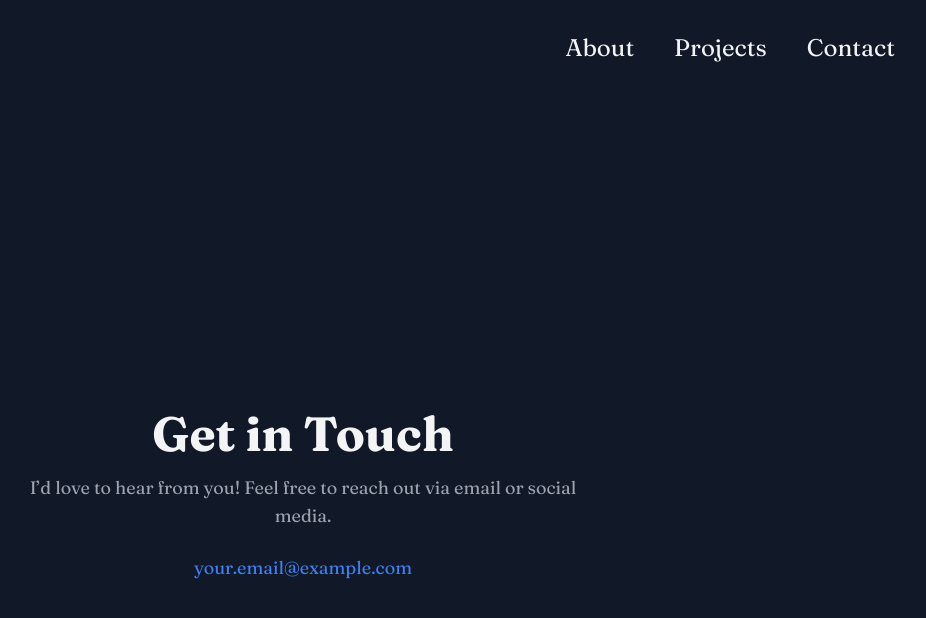
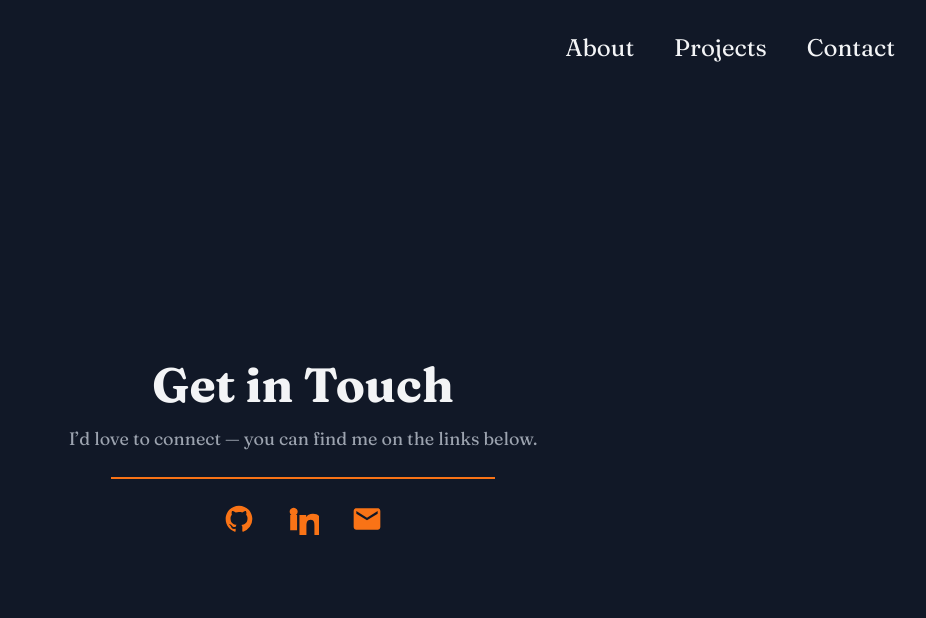
Before and after one commit to karinfdez/nextjs-portfolio, a Next.js app: page /contact in a window 1280 px wide. Shown: the top 618 px of the page, without its empty margins (337-1263 px from the left). Built offline with nearby package versions, Linux system fonts and the light colour scheme.

Commit message:
Update styles for contact section

```diff
--- a/app/contact/page.js
+++ b/app/contact/page.js
@@ -4,14 +4,28 @@ export const metadata = {
 
 export default function ContactPage() {
   return (
-    <main className="flex flex-col items-center justify-center min-h-screen px-4 text-center">
+    <main className="flex flex-col items-center justify-center h-screen px-4 text-center">
       <h1 className="text-4xl md:text-5xl font-bold mb-4">Get in Touch</h1>
       <p className="max-w-xl text-lg text-gray-400 mb-6">
-        I’d love to hear from you! Feel free to reach out via email or social media.
+        I’d love to connect — you can find me on the links below.
       </p>
-      <a href="mailto:your.email@example.com" className="text-blue-500 hover:underline text-lg">
-        your.email@example.com
-      </a>
+      {/* divider */}
+      <div className="h-0.5 w-full max-w-sm bg-orange-500 mb-6" />
+      {/* social icons – replace <svg> with your actual icons when ready */}
+      <div className="flex gap-8 text-orange-500 text-3xl">
+        <a href="https://github.com/yourusername" target="_blank" rel="noopener noreferrer" aria-label="GitHub" className="hover:text-orange-400 transition-colors duration-200">
+          {/* placeholder */}
+          <svg xmlns="http://www.w3.org/2000/svg" viewBox="0 0 24 24" fill="currentColor" className="w-8 h-8"><path d="M12 2C6.48 2 2 6.48 2 12c0 4.42 2.87 8.17 6.84 9.5.5.09.66-.22.66-.49 0-.24-.01-.87-.01-1.71-2.78.6-3.37-1.34-3.37-1.34-.46-1.17-1.12-1.48-1.12-1.48-.92-.63.07-.62.07-.62 1.02.07 1.55 1.05 1.55 1.05.9 1.54 2.36 1.1 2.94.84.09-.65.35-1.1.64-1.35-2.22-.26-4.55-1.11-4.55-4.95 0-1.09.39-1.98 1.03-2.68-.1-.26-.45-1.29.1-2.68 0 0 .84-.27 2.75 1.02A9.56 9.56 0 0 1 12 6.8c.85.004 1.71.115 2.51.337 1.9-1.29 2.74-1.02 2.74-1.02.56 1.39.21 2.42.1 2.68.64.7 1.03 1.59 1.03 2.68 0 3.85-2.34 4.68-4.57 4.93.36.31.69.92.69 1.85 0 1.34-.012 2.42-.012 2.75 0 .27.17.59.67.49A10.02 10.02 0 0 0 22 12c0-5.52-4.48-10-10-10Z"/></svg>
+        </a>
+        <a href="https://www.linkedin.com/in/yourusername" target="_blank" rel="noopener noreferrer" aria-label="LinkedIn" className="hover:text-orange-400 transition-colors duration-200">
+          {/* placeholder */}
+          <svg xmlns="http://www.w3.org/2000/svg" viewBox="0 0 24 24" fill="currentColor" className="w-8 h-8"><path d="M4.98 3.5C3.34 3.5 2 4.85 2 6.5s1.34 3 2.98 3C6.63 9.5 8 8.17 8 6.5 8 4.85 6.63 3.5 4.98 3.5zM2.4 20.5h5.16V9H2.4v11.5zM9.34 9H14.4v1.56h.08c.7-1.2 2.41-2.46 4.96-2.46 5.3 0 6.28 3.48 6.28 8.01v9.39h-5.16v-8.32c0-1.99-.04-4.56-2.78-4.56-2.78 0-3.21 2.17-3.21 4.41v8.47H9.34V9z"/></svg>
+        </a>
+        <a href="mailto:karinfdezp@gmail.com" aria-label="Email" className="hover:text-orange-400 transition-colors duration-200">
+          {/* placeholder */}
+          <svg xmlns="http://www.w3.org/2000/svg" viewBox="0 0 24 24" fill="currentColor" className="w-8 h-8"><path d="M20 4H4c-1.1 0-2 .9-2 2v12c0 1.1.9 2 2 2h16c1.1 0 2-.9 2-2V6c0-1.1-.9-2-2-2Zm0 4-8 5-8-5V6l8 5 8-5v2Z"/></svg>
+        </a>
+      </div>
     </main>
   );
 }
--- a/components/FlipImage.js
+++ b/components/FlipImage.js
@@ -39,7 +39,7 @@ export default function FlipImage({ src, backImages = [], autoSequence = [], siz
           // sequence done – ensure gallery backImage reset
           if (hasGallery) setBackImage(backImages[index]);
         }
-      }, 700); // duration of visible back side
+      }, 1500); // duration of visible back side
     };
 
     const initialDelay = 300;
```
